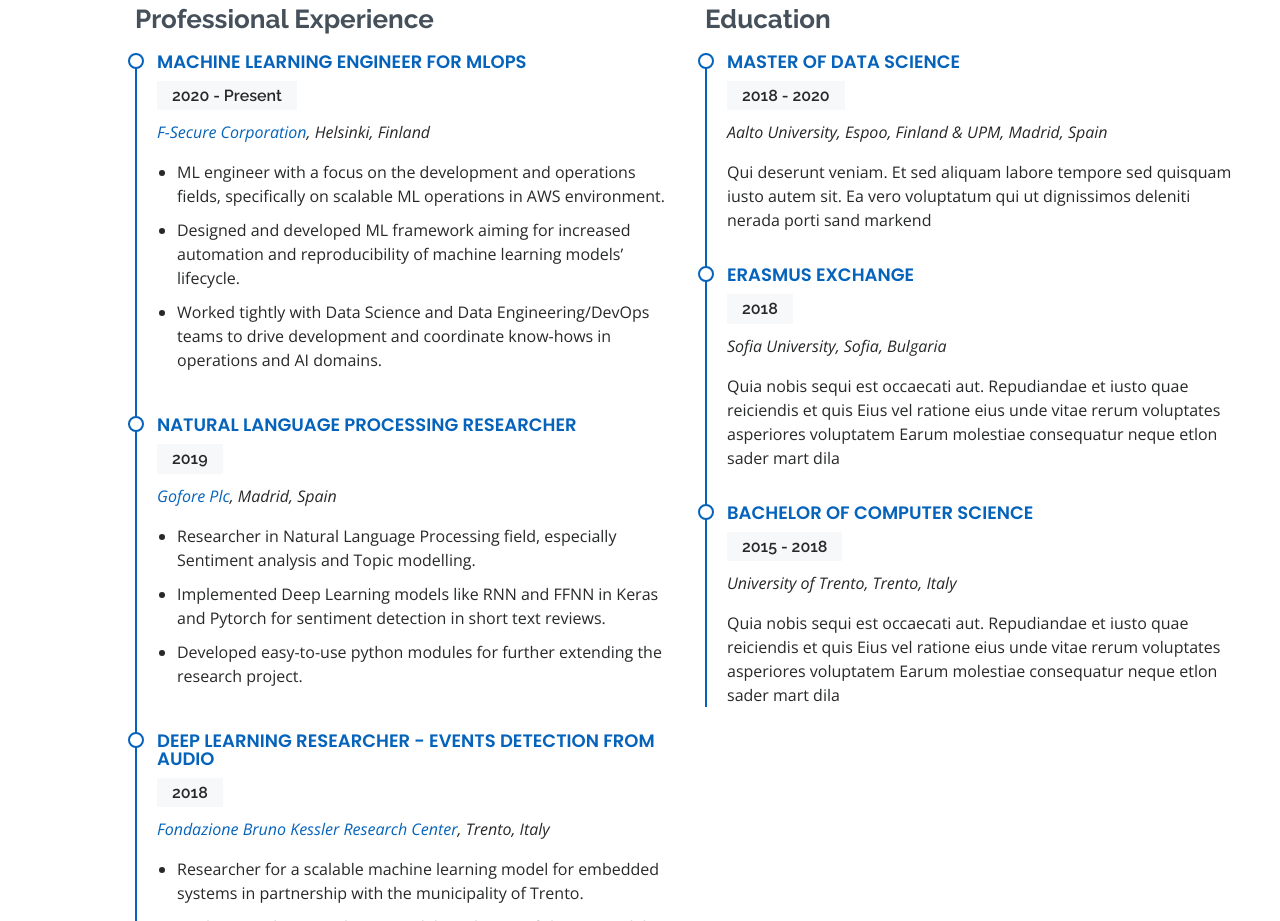
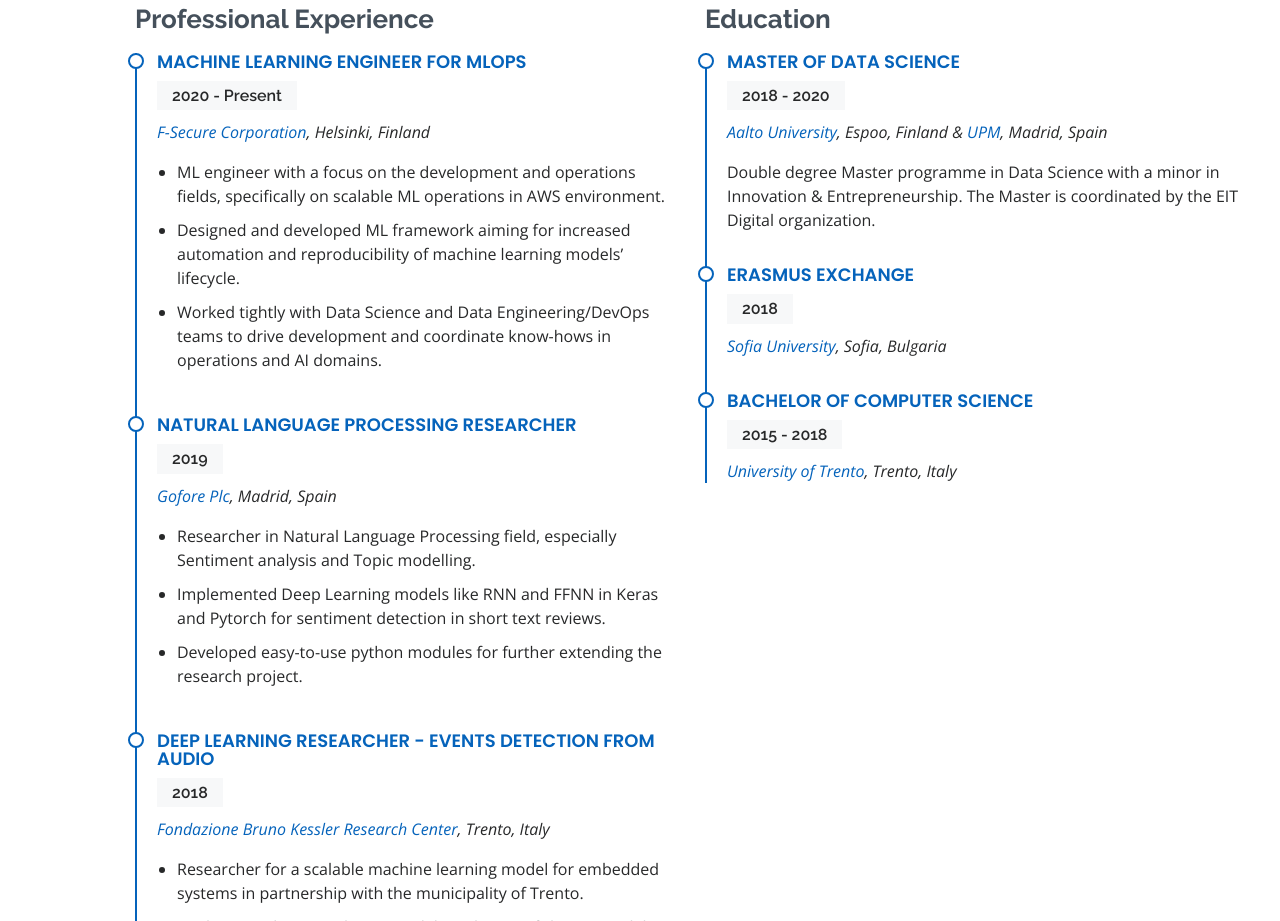
Before and after one commit to lucascott/lucascott.github.io, a plain HTML site: page index.html in a window 1280 px wide. Shown: the part 1840-2761 px from the top of the page. Drawn offline with nearby package versions, Linux system fonts and the light colour scheme.

Commit message:
Updated education information

```diff
--- a/index.html
+++ b/index.html
@@ -264,7 +264,7 @@
             <div class="resume-item">
               <h4>Natural Language Processing Researcher</h4>
               <h5>2019</h5>
-              <p><em><a href="https://gofore.com/en/"  target="_blank">Gofore Plc</a>, Madrid, Spain</em></p>
+              <p><em><a href="https://gofore.com/en/" target="_blank">Gofore Plc</a>, Madrid, Spain</em></p>
               <ul>
                 <li>Researcher in Natural Language Processing field, especially Sentiment analysis and Topic modelling.</li>
                 <li>Implemented Deep Learning models like RNN and FFNN in Keras and Pytorch for sentiment detection in short text reviews.</li>
@@ -274,7 +274,7 @@
             <div class="resume-item">
               <h4>Deep Learning Researcher - Events Detection from Audio</h4>
               <h5>2018</h5>
-              <p><em><a href="https://www.fbk.eu/en/"  target="_blank">Fondazione Bruno Kessler Research Center</a>, Trento, Italy</em></p>
+              <p><em><a href="https://www.fbk.eu/en/" target="_blank">Fondazione Bruno Kessler Research Center</a>, Trento, Italy</em></p>
               <ul>
                 <li>Researcher for a scalable machine learning model for embedded systems in partnership with the municipality of Trento.</li>
                 <li>Implemented RNN and CNN models and state-of-the-art model distillation technique known as “teacher-student” approach.</li>
@@ -289,20 +289,18 @@
             <div class="resume-item">
               <h4>Master of Data Science</h4>
               <h5>2018 - 2020</h5>
-              <p><em>Aalto University, Espoo, Finland & UPM, Madrid, Spain</em></p>
-              <p>Qui deserunt veniam. Et sed aliquam labore tempore sed quisquam iusto autem sit. Ea vero voluptatum qui ut dignissimos deleniti nerada porti sand markend</p>
+              <p><em><a href="https://www.aalto.fi/en" target="_blank">Aalto University</a>, Espoo, Finland & <a href="http://www.upm.es/internacional">UPM</a>, Madrid, Spain</em></p>
+              <p>Double degree Master programme in Data Science with a minor in Innovation & Entrepreneurship. The Master is coordinated by the EIT Digital organization.</p>
             </div>
             <div class="resume-item">
               <h4>Erasmus Exchange</h4>
               <h5>2018</h5>
-              <p><em>Sofia University, Sofia, Bulgaria</em></p>
-              <p>Quia nobis sequi est occaecati aut. Repudiandae et iusto quae reiciendis et quis Eius vel ratione eius unde vitae rerum voluptates asperiores voluptatem Earum molestiae consequatur neque etlon sader mart dila</p>
+              <p><em><a href="https://www.uni-sofia.bg/eng/" target="_blank">Sofia University</a>, Sofia, Bulgaria</em></p>
             </div>
             <div class="resume-item">
               <h4>Bachelor of Computer Science</h4>
               <h5>2015 - 2018</h5>
-              <p><em>University of Trento, Trento, Italy</em></p>
-              <p>Quia nobis sequi est occaecati aut. Repudiandae et iusto quae reiciendis et quis Eius vel ratione eius unde vitae rerum voluptates asperiores voluptatem Earum molestiae consequatur neque etlon sader mart dila</p>
+              <p><em><a href="https://www.unitn.it/en" target="_blank">University of Trento</a>, Trento, Italy</em></p>
             </div>
 
             <!--h3 class="resume-title">Summary</h3>
```
